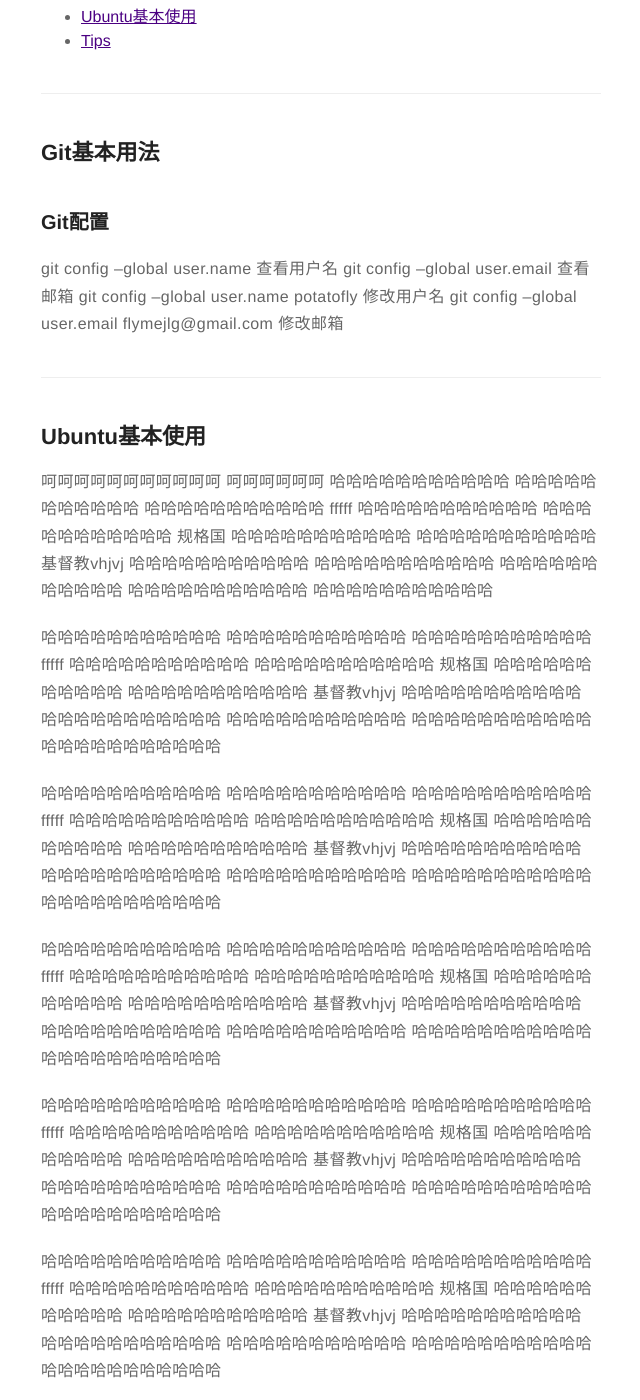
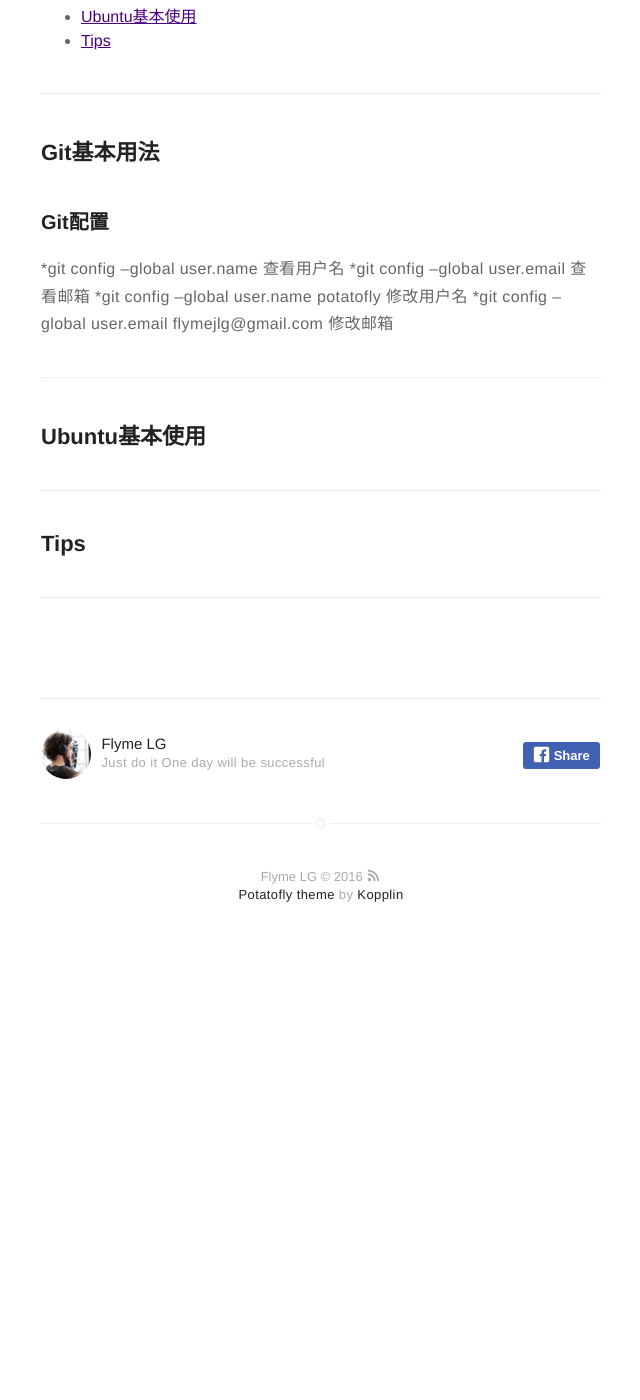
Before and after one commit to potatofly/potatofly.github.io, a Jekyll site: the page built from _posts/2016-10-21-note.markdown, in a window 1280 px wide and 1400 px high, scrolled down 502 px. Shown: the whole window, without its empty margins (319-959 px from the left). Built offline with Jekyll 4.4.1, drawn with Linux system fonts in a browser that asks for light colours; after the commit the page ends 1468 px from its top, so only the background shows below that; some of the changed text lies outside the part shown.

Commit message:
Update 2016-10-21-note.markdown

```diff
--- a/_posts/2016-10-21-note.markdown
+++ b/_posts/2016-10-21-note.markdown
@@ -25,281 +25,19 @@
 ## Git基本用法
 
 ### Git配置
-git config --global user.name  查看用户名
-git config --global user.email  查看邮箱
-git config --global user.name potatofly   修改用户名
-git config --global user.email flymejlg@gmail.com   修改邮箱
+*git config --global user.name  查看用户名
+*git config --global user.email  查看邮箱
+*git config --global user.name potatofly   修改用户名
+*git config --global user.email flymejlg@gmail.com   修改邮箱
 
 ---
 
 ## Ubuntu基本使用
 
-呵呵呵呵呵呵呵呵呵呵呵
-呵呵呵呵呵呵
-哈哈哈哈哈哈哈哈哈哈哈
-哈哈哈哈哈哈哈哈哈哈哈
-哈哈哈哈哈哈哈哈哈哈哈
-fffff
-哈哈哈哈哈哈哈哈哈哈哈
-哈哈哈哈哈哈哈哈哈哈哈
-规格国
-哈哈哈哈哈哈哈哈哈哈哈
-哈哈哈哈哈哈哈哈哈哈哈
-基督教vhjvj
-哈哈哈哈哈哈哈哈哈哈哈
-哈哈哈哈哈哈哈哈哈哈哈
-哈哈哈哈哈哈哈哈哈哈哈
-哈哈哈哈哈哈哈哈哈哈哈
-哈哈哈哈哈哈哈哈哈哈哈
-
-
-哈哈哈哈哈哈哈哈哈哈哈
-哈哈哈哈哈哈哈哈哈哈哈
-哈哈哈哈哈哈哈哈哈哈哈
-fffff
-哈哈哈哈哈哈哈哈哈哈哈
-哈哈哈哈哈哈哈哈哈哈哈
-规格国
-哈哈哈哈哈哈哈哈哈哈哈
-哈哈哈哈哈哈哈哈哈哈哈
-基督教vhjvj
-哈哈哈哈哈哈哈哈哈哈哈
-哈哈哈哈哈哈哈哈哈哈哈
-哈哈哈哈哈哈哈哈哈哈哈
-哈哈哈哈哈哈哈哈哈哈哈
-哈哈哈哈哈哈哈哈哈哈哈
-
-
-哈哈哈哈哈哈哈哈哈哈哈
-哈哈哈哈哈哈哈哈哈哈哈
-哈哈哈哈哈哈哈哈哈哈哈
-fffff
-哈哈哈哈哈哈哈哈哈哈哈
-哈哈哈哈哈哈哈哈哈哈哈
-规格国
-哈哈哈哈哈哈哈哈哈哈哈
-哈哈哈哈哈哈哈哈哈哈哈
-基督教vhjvj
-哈哈哈哈哈哈哈哈哈哈哈
-哈哈哈哈哈哈哈哈哈哈哈
-哈哈哈哈哈哈哈哈哈哈哈
-哈哈哈哈哈哈哈哈哈哈哈
-哈哈哈哈哈哈哈哈哈哈哈
-
-
-
-哈哈哈哈哈哈哈哈哈哈哈
-哈哈哈哈哈哈哈哈哈哈哈
-哈哈哈哈哈哈哈哈哈哈哈
-fffff
-哈哈哈哈哈哈哈哈哈哈哈
-哈哈哈哈哈哈哈哈哈哈哈
-规格国
-哈哈哈哈哈哈哈哈哈哈哈
-哈哈哈哈哈哈哈哈哈哈哈
-基督教vhjvj
-哈哈哈哈哈哈哈哈哈哈哈
-哈哈哈哈哈哈哈哈哈哈哈
-哈哈哈哈哈哈哈哈哈哈哈
-哈哈哈哈哈哈哈哈哈哈哈
-哈哈哈哈哈哈哈哈哈哈哈
-
-
-
-
-哈哈哈哈哈哈哈哈哈哈哈
-哈哈哈哈哈哈哈哈哈哈哈
-哈哈哈哈哈哈哈哈哈哈哈
-fffff
-哈哈哈哈哈哈哈哈哈哈哈
-哈哈哈哈哈哈哈哈哈哈哈
-规格国
-哈哈哈哈哈哈哈哈哈哈哈
-哈哈哈哈哈哈哈哈哈哈哈
-基督教vhjvj
-哈哈哈哈哈哈哈哈哈哈哈
-哈哈哈哈哈哈哈哈哈哈哈
-哈哈哈哈哈哈哈哈哈哈哈
-哈哈哈哈哈哈哈哈哈哈哈
-哈哈哈哈哈哈哈哈哈哈哈
-
-
-
-哈哈哈哈哈哈哈哈哈哈哈
-哈哈哈哈哈哈哈哈哈哈哈
-哈哈哈哈哈哈哈哈哈哈哈
-fffff
-哈哈哈哈哈哈哈哈哈哈哈
-哈哈哈哈哈哈哈哈哈哈哈
-规格国
-哈哈哈哈哈哈哈哈哈哈哈
-哈哈哈哈哈哈哈哈哈哈哈
-基督教vhjvj
-哈哈哈哈哈哈哈哈哈哈哈
-哈哈哈哈哈哈哈哈哈哈哈
-哈哈哈哈哈哈哈哈哈哈哈
-哈哈哈哈哈哈哈哈哈哈哈
-哈哈哈哈哈哈哈哈哈哈哈
-
-
-
-
-jdfovjhiudfhs的哦iiodid
 ---
 
 ## Tips
 
-哈哈哈哈哈哈哈哈哈哈哈
-哈哈哈哈哈哈哈哈哈哈哈
-哈哈哈哈哈哈哈哈哈哈哈
-fffff
-哈哈哈哈哈哈哈哈哈哈哈
-哈哈哈哈哈哈哈哈哈哈哈
-规格国
-哈哈哈哈哈哈哈哈哈哈哈
-哈哈哈哈哈哈哈哈哈哈哈
-基督教vhjvj
-哈哈哈哈哈哈哈哈哈哈哈
-哈哈哈哈哈哈哈哈哈哈哈
-哈哈哈哈哈哈哈哈哈哈哈
-哈哈哈哈哈哈哈哈哈哈哈
-哈哈哈哈哈哈哈哈哈哈哈
-哈哈哈哈哈哈哈哈哈哈哈
-哈哈哈哈哈哈哈哈哈哈哈
-哈哈哈哈哈哈哈哈哈哈哈
-fffff
-哈哈哈哈哈哈哈哈哈哈哈
-哈哈哈哈哈哈哈哈哈哈哈
-规格国
-哈哈哈哈哈哈哈哈哈哈哈
-哈哈哈哈哈哈哈哈哈哈哈
-基督教vhjvj
-哈哈哈哈哈哈哈哈哈哈哈
-哈哈哈哈哈哈哈哈哈哈哈
-哈哈哈哈哈哈哈哈哈哈哈
-哈哈哈哈哈哈哈哈哈哈哈
-哈哈哈哈哈哈哈哈哈哈哈
-
-fdvjkdfjv
-哈哈哈哈哈哈哈哈哈哈哈
-哈哈哈哈哈哈哈哈哈哈哈
-哈哈哈哈哈哈哈哈哈哈哈
-fffff
-哈哈哈哈哈哈哈哈哈哈哈
-哈哈哈哈哈哈哈哈哈哈哈
-规格国
-哈哈哈哈哈哈哈哈哈哈哈
-哈哈哈哈哈哈哈哈哈哈哈
-基督教vhjvj
-哈哈哈哈哈哈哈哈哈哈哈
-哈哈哈哈哈哈哈哈哈哈哈
-哈哈哈哈哈哈哈哈哈哈哈
-哈哈哈哈哈哈哈哈哈哈哈
-哈哈哈哈哈哈哈哈哈哈哈
 
 
-哈哈哈哈哈哈哈哈哈哈哈
-哈哈哈哈哈哈哈哈哈哈哈
-哈哈哈哈哈哈哈哈哈哈哈
-fffff
-哈哈哈哈哈哈哈哈哈哈哈
-哈哈哈哈哈哈哈哈哈哈哈
-规格国
-哈哈哈哈哈哈哈哈哈哈哈
-哈哈哈哈哈哈哈哈哈哈哈
-基督教vhjvj
-哈哈哈哈哈哈哈哈哈哈哈
-哈哈哈哈哈哈哈哈哈哈哈
-哈哈哈哈哈哈哈哈哈哈哈
-哈哈哈哈哈哈哈哈哈哈哈
-哈哈哈哈哈哈哈哈哈哈哈
-
-
-
-
-
-
-
-
-
-
-
-哈哈哈哈哈哈哈哈哈哈哈
-哈哈哈哈哈哈哈哈哈哈哈
-哈哈哈哈哈哈哈哈哈哈哈
-fffff
-哈哈哈哈哈哈哈哈哈哈哈
-哈哈哈哈哈哈哈哈哈哈哈
-规格国
-哈哈哈哈哈哈哈哈哈哈哈
-哈哈哈哈哈哈哈哈哈哈哈
-基督教vhjvj
-哈哈哈哈哈哈哈哈哈哈哈
-哈哈哈哈哈哈哈哈哈哈哈
-哈哈哈哈哈哈哈哈哈哈哈
-哈哈哈哈哈哈哈哈哈哈哈
-哈哈哈哈哈哈哈哈哈哈哈
-
-
-
-
-
-
-哈哈哈哈哈哈哈哈哈哈哈
-哈哈哈哈哈哈哈哈哈哈哈
-哈哈哈哈哈哈哈哈哈哈哈
-fffff
-哈哈哈哈哈哈哈哈哈哈哈
-哈哈哈哈哈哈哈哈哈哈哈
-规格国
-哈哈哈哈哈哈哈哈哈哈哈
-哈哈哈哈哈哈哈哈哈哈哈
-基督教vhjvj
-哈哈哈哈哈哈哈哈哈哈哈
-哈哈哈哈哈哈哈哈哈哈哈
-哈哈哈哈哈哈哈哈哈哈哈
-哈哈哈哈哈哈哈哈哈哈哈
-哈哈哈哈哈哈哈哈哈哈哈
-
-
-
-
-
-
-
-
-
-
-
-
-
-
-
-
-哈哈哈哈哈哈哈哈哈哈哈
-哈哈哈哈哈哈哈哈哈哈哈
-哈哈哈哈哈哈哈哈哈哈哈
-fffff
-哈哈哈哈哈哈哈哈哈哈哈
-哈哈哈哈哈哈哈哈哈哈哈
-规格国
-哈哈哈哈哈哈哈哈哈哈哈
-哈哈哈哈哈哈哈哈哈哈哈
-基督教vhjvj
-哈哈哈哈哈哈哈哈哈哈哈
-哈哈哈哈哈哈哈哈哈哈哈
-哈哈哈哈哈哈哈哈哈哈哈
-哈哈哈哈哈哈哈哈哈哈哈
-哈哈哈哈哈哈哈哈哈哈哈
-
-
-
-
-
-
-
-
-
-三四死死南京
-
 ---
```
